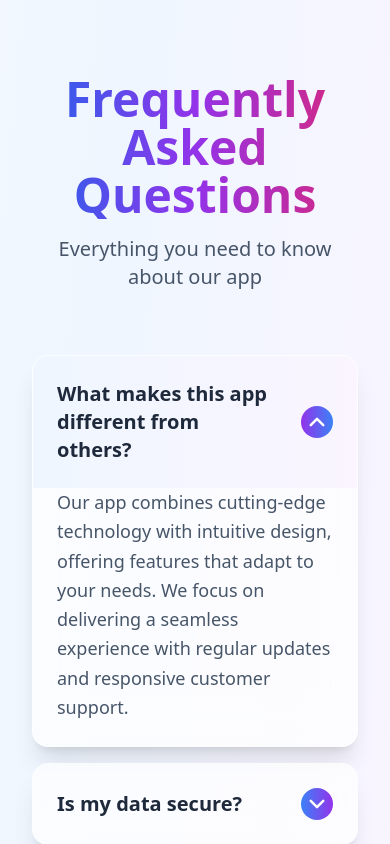
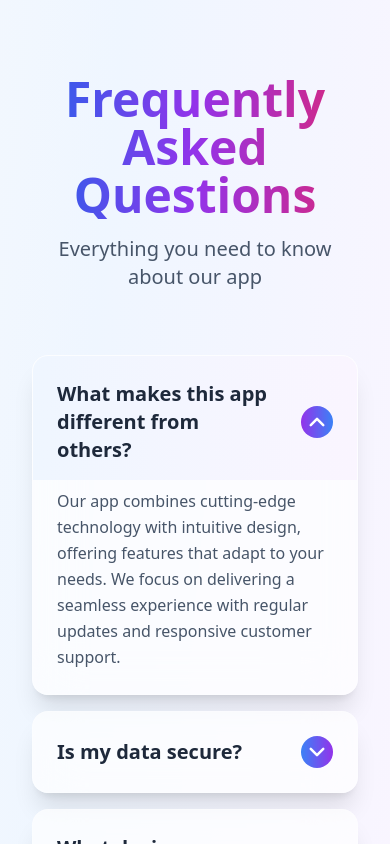
Before and after one commit to leszekkrol/app-landing-page-nuxt3, a Nuxt app: page / in a window 390 px wide. Both pictures are taken after a click on the button "What makes this app different from others?". Shown: the part 2981-3825 px from the top of the page. Built offline with nearby package versions, Linux system fonts and the light colour scheme.

Commit message:
fix: improve FAQ answer text padding and formatting
- Add top padding (pt-2) to answer text
- Reduce button bottom padding when open (pb-4)
- Make text size responsive (text-base md:text-lg)
- Better spacing between question and answer
- Improved readability in expanded state

```diff
--- a/components/faq.vue
+++ b/components/faq.vue
@@ -21,7 +21,7 @@
           <button
             @click="toggleItem(index)"
             class="w-full flex items-center justify-between p-6 text-left transition-all duration-300"
-            :class="openItems.includes(index) ? 'bg-gradient-to-r from-blue-50 to-purple-50' : ''">
+            :class="openItems.includes(index) ? 'bg-gradient-to-r from-blue-50 to-purple-50 pb-4' : ''">
 
             <h3 class="text-xl md:text-2xl font-semibold text-slate-800 pr-8">
               {{ item.question }}
@@ -44,7 +44,7 @@
 
           <div
             v-show="openItems.includes(index)"
-            class="px-6 pb-6 text-lg text-slate-600 leading-relaxed animate-fadeIn">
+            class="px-6 pt-2 pb-6 text-base md:text-lg text-slate-600 leading-relaxed animate-fadeIn">
             {{ item.answer }}
           </div>
         </div>
```
